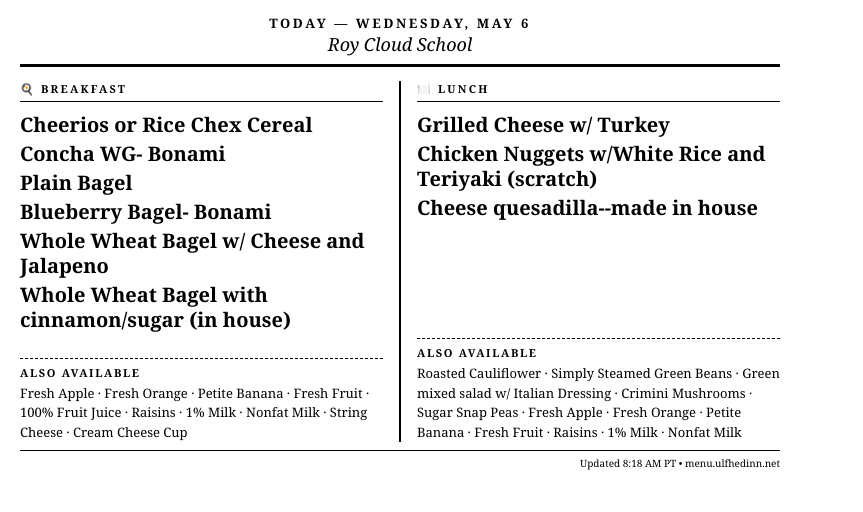
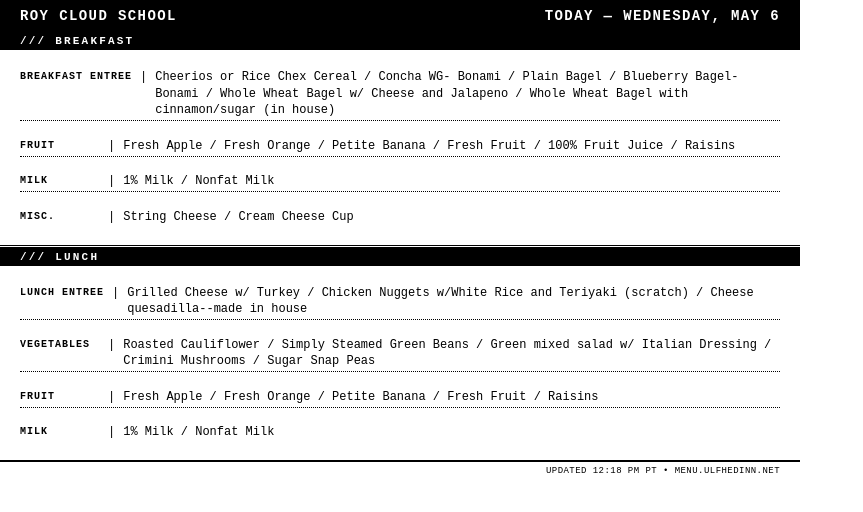
Before and after one commit to jarvis-jonsbot/trmnl-school-menu, a website: page docs/index.html in a window 1280 px wide. Shown: the whole page, without its empty margins (0-863 px from the left). Drawn offline with Linux system fonts and the light colour scheme.

Commit message:
Update menu for 2026-05-06

```diff
--- a/docs/index.html
+++ b/docs/index.html
@@ -9,46 +9,80 @@
     body {
       width: 800px; height: 480px;
       background: #fff; color: #000;
-      font-family: Georgia, serif;
+      font-family: 'Courier New', Courier, monospace;
       overflow: hidden;
       display: flex; flex-direction: column;
-      padding: 14px 20px 10px;
     }
-    .header { text-align: center; border-bottom: 3px solid #000; padding-bottom: 8px; margin-bottom: 14px; }
-    .day { font-size: 13px; letter-spacing: 0.2em; text-transform: uppercase; font-weight: bold; }
-    .school { font-size: 18px; font-style: italic; }
-    .cols { display: flex; gap: 0; flex: 1; }
-    .col { flex: 1; display: flex; flex-direction: column; padding: 0 16px; }
-    .col:first-child { border-right: 2px solid #000; padding-left: 0; }
-    .col:last-child { padding-right: 0; }
-    .col-title { font-size: 11px; letter-spacing: 0.2em; text-transform: uppercase; font-weight: bold; border-bottom: 1px solid #000; padding-bottom: 5px; margin-bottom: 10px; }
-    .entrees { flex: 1; display: flex; flex-direction: column; gap: 4px; margin-bottom: 12px; }
-    .entree-item { font-size: 20px; line-height: 1.25; font-weight: bold; }
-    .also-label { font-size: 11px; letter-spacing: 0.15em; text-transform: uppercase; font-weight: bold; margin-bottom: 4px; border-top: 1px dashed #000; padding-top: 6px; }
-    .also-items { font-size: 13px; line-height: 1.5; }
-    .no-menu { font-size: 13px; font-style: italic; }
-    footer { font-size: 10px; text-align: right; border-top: 1px solid #000; padding-top: 5px; margin-top: 8px; }
+    .top-bar {
+      display: flex; justify-content: space-between; align-items: center;
+      background: #000; color: #fff;
+      padding: 8px 20px;
+      font-size: 14px; letter-spacing: 0.1em; text-transform: uppercase; font-weight: bold;
+    }
+    .content { flex: 1; display: flex; flex-direction: column; overflow: hidden; }
+    .meal-section { flex: 1; display: flex; flex-direction: column; }
+    .meal-section:first-child { border-bottom: 3px double #000; }
+    .meal-header {
+      background: #000; color: #fff;
+      font-size: 11px; font-weight: bold; letter-spacing: 0.2em; text-transform: uppercase;
+      padding: 3px 20px;
+    }
+    .cat-rows { flex: 1; display: flex; flex-direction: column; justify-content: space-evenly; padding: 3px 20px; }
+    .cat-row { display: flex; font-size: 12px; line-height: 1.35; border-bottom: 1px dotted #000; padding: 2px 0; }
+    .cat-row:last-child { border-bottom: none; }
+    .cat-name { min-width: 80px; font-weight: bold; text-transform: uppercase; font-size: 10px; letter-spacing: 0.1em; padding-top: 1px; flex-shrink: 0; }
+    .sep { margin: 0 8px; flex-shrink: 0; }
+    .cat-items { flex: 1; }
+    footer { font-size: 9px; text-align: right; border-top: 2px solid #000; padding: 4px 20px; letter-spacing: 0.05em; text-transform: uppercase; }
   </style>
 </head>
 <body>
-  <div class="header">
-    <div class="day">Today — Wednesday, May 6</div>
-    <div class="school">Roy Cloud School</div>
+  <div class="top-bar">
+    <span>Roy Cloud School</span>
+    <span>Today — Wednesday, May 6</span>
   </div>
-  <div class="cols">
-
-      <div class="col">
-        <div class="col-title">🍳 Breakfast</div>
-        <div class="entrees"><div class="entree-item">Cheerios or Rice Chex Cereal</div><div class="entree-item">Concha WG- Bonami</div><div class="entree-item">Plain Bagel</div><div class="entree-item">Blueberry Bagel- Bonami</div><div class="entree-item">Whole Wheat Bagel w/ Cheese and Jalapeno</div><div class="entree-item">Whole Wheat Bagel with cinnamon/sugar (in house)</div></div>
-        <div class="also-label">Also available</div><div class="also-items">Fresh Apple · Fresh Orange · Petite Banana · Fresh Fruit · 100% Fruit Juice · Raisins · 1% Milk · Nonfat Milk · String Cheese · Cream Cheese Cup</div>
+  <div class="content">
+    <div class="meal-section">
+      <div class="meal-header">/// Breakfast</div>
+      <div class="cat-rows">
+      <div class="cat-row">
+        <span class="cat-name">Breakfast Entree</span><span class="sep">|</span>
+        <span class="cat-items">Cheerios or Rice Chex Cereal / Concha WG- Bonami / Plain Bagel / Blueberry Bagel- Bonami / Whole Wheat Bagel w/ Cheese and Jalapeno / Whole Wheat Bagel with cinnamon/sugar (in house)</span>
       </div>
-
-      <div class="col">
-        <div class="col-title">🍽️ Lunch</div>
-        <div class="entrees"><div class="entree-item">Grilled Cheese w/ Turkey</div><div class="entree-item">Chicken Nuggets w/White Rice and Teriyaki (scratch)</div><div class="entree-item">Cheese quesadilla--made in house</div></div>
-        <div class="also-label">Also available</div><div class="also-items">Roasted Cauliflower · Simply Steamed Green Beans · Green mixed salad w/ Italian Dressing · Crimini Mushrooms · Sugar Snap Peas · Fresh Apple · Fresh Orange · Petite Banana · Fresh Fruit · Raisins · 1% Milk · Nonfat Milk</div>
+      <div class="cat-row">
+        <span class="cat-name">Fruit</span><span class="sep">|</span>
+        <span class="cat-items">Fresh Apple / Fresh Orange / Petite Banana / Fresh Fruit / 100% Fruit Juice / Raisins</span>
       </div>
+      <div class="cat-row">
+        <span class="cat-name">Milk</span><span class="sep">|</span>
+        <span class="cat-items">1% Milk / Nonfat Milk</span>
+      </div>
+      <div class="cat-row">
+        <span class="cat-name">Misc.</span><span class="sep">|</span>
+        <span class="cat-items">String Cheese / Cream Cheese Cup</span>
+      </div></div>
+    </div>
+    <div class="meal-section">
+      <div class="meal-header">/// Lunch</div>
+      <div class="cat-rows">
+      <div class="cat-row">
+        <span class="cat-name">Lunch Entree</span><span class="sep">|</span>
+        <span class="cat-items">Grilled Cheese w/ Turkey / Chicken Nuggets w/White Rice and Teriyaki (scratch) / Cheese quesadilla--made in house</span>
+      </div>
+      <div class="cat-row">
+        <span class="cat-name">Vegetables</span><span class="sep">|</span>
+        <span class="cat-items">Roasted Cauliflower / Simply Steamed Green Beans / Green mixed salad w/ Italian Dressing / Crimini Mushrooms / Sugar Snap Peas</span>
+      </div>
+      <div class="cat-row">
+        <span class="cat-name">Fruit</span><span class="sep">|</span>
+        <span class="cat-items">Fresh Apple / Fresh Orange / Petite Banana / Fresh Fruit / Raisins</span>
+      </div>
+      <div class="cat-row">
+        <span class="cat-name">Milk</span><span class="sep">|</span>
+        <span class="cat-items">1% Milk / Nonfat Milk</span>
+      </div></div>
+    </div>
   </div>
-  <footer>Updated 8:18 AM PT &bull; menu.ulfhedinn.net</footer>
+  <footer>Updated 12:18 PM PT &bull; menu.ulfhedinn.net</footer>
 </body>
 </html>
```
